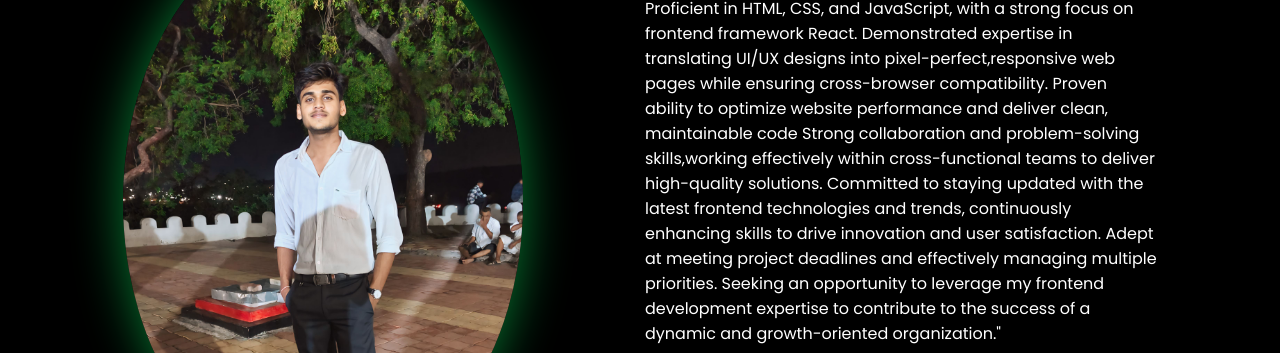
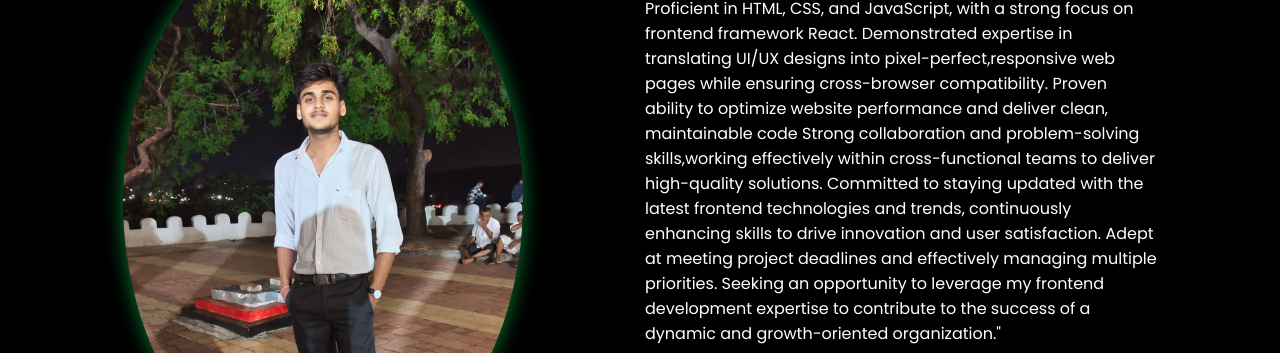
Before and after one commit to kunaldec022002/portfolio, a plain HTML site: page index.html in a window 1280 px wide. Shown: the part 238-591 px from the top of the page. Drawn offline with nearby package versions, Linux system fonts and the light colour scheme.

Commit message:
initial changes

```diff
--- a/index.css
+++ b/index.css
@@ -126,7 +126,7 @@ section{
     height: 70vh;
     border-radius: 100%;
     overflow: hidden;
-    box-shadow: 0 0 50px #077b32;
+    box-shadow: 0 0 20px #077b32;
 }
 
 .main-container .image img{
```
